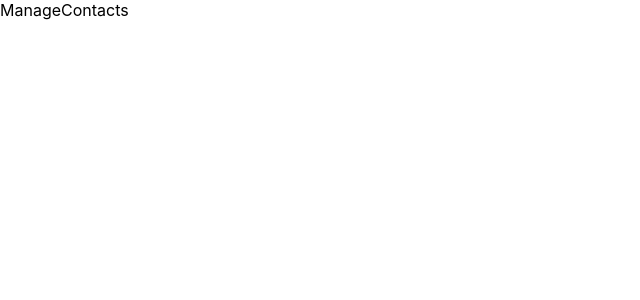
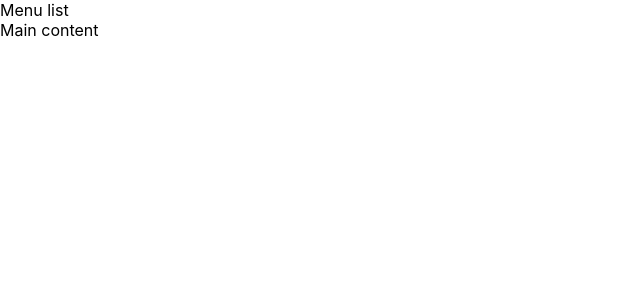
Before and after one commit to Zubair-Ashraf/keyko-contacts, a React (Create React App) app: page /contacts/1 in a window 1280 px wide. Shown: the top 300 px of the page, without its empty margins (0-640 px from the left). Built offline with nearby package versions, Linux system fonts and the light colour scheme.

Commit message:
add box layout in manage contacts route

```diff
--- a/src/routes/ManageContacts/index.tsx
+++ b/src/routes/ManageContacts/index.tsx
@@ -1,5 +1,16 @@
+import { Container, Box, Drawer } from 'core-ui';
+
 export const ManageContacts = () => {
-  return <div>ManageContacts</div>;
+  return (
+    <Container>
+      <Box component='nav'>
+        <Drawer open={true} color='dark'>
+          Menu list
+        </Drawer>
+      </Box>
+      <Box component='main'>Main content</Box>
+    </Container>
+  );
 };
 
 export default ManageContacts;
```
